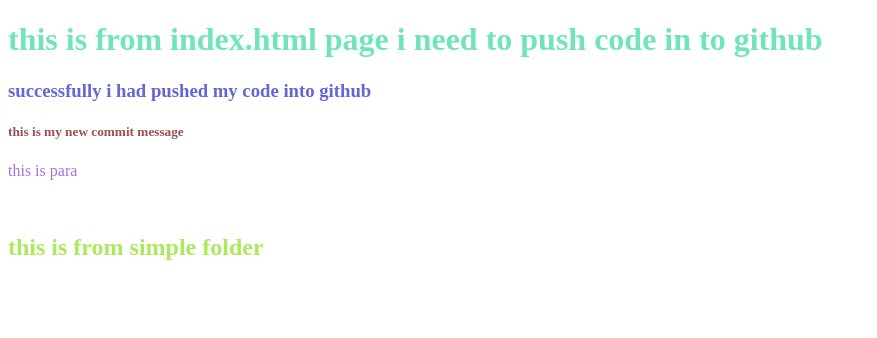
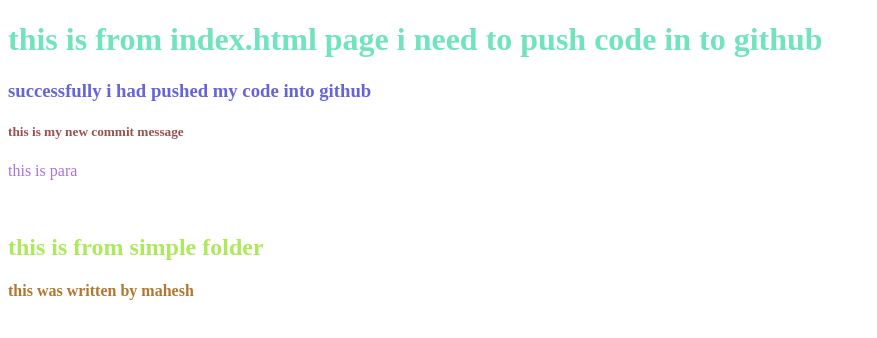
Before and after one commit to maheshmanepall/simple-file, a plain HTML site: page index.html in a window 1280 px wide. Shown: the whole page, without its empty margins (0-877 px from the left). Drawn offline with Linux system fonts and the light colour scheme.

Commit message:
by mahesh

```diff
--- a/index.css
+++ b/index.css
@@ -13,3 +13,6 @@ p{
 h2{
     color: rgb(173, 233, 93);
 }
+h4{
+    color: rgb(177, 119, 48);
+}
--- a/index.html
+++ b/index.html
@@ -13,6 +13,7 @@
     <p> this is para</p>
     <br>
     <h2>this is from simple folder</h2>
+    <h4>this was written by mahesh</h4>
 
 </body>
 </html>
```
